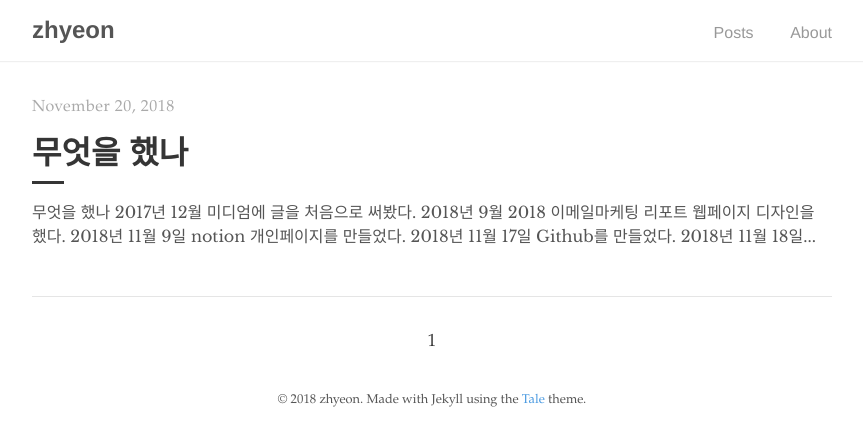
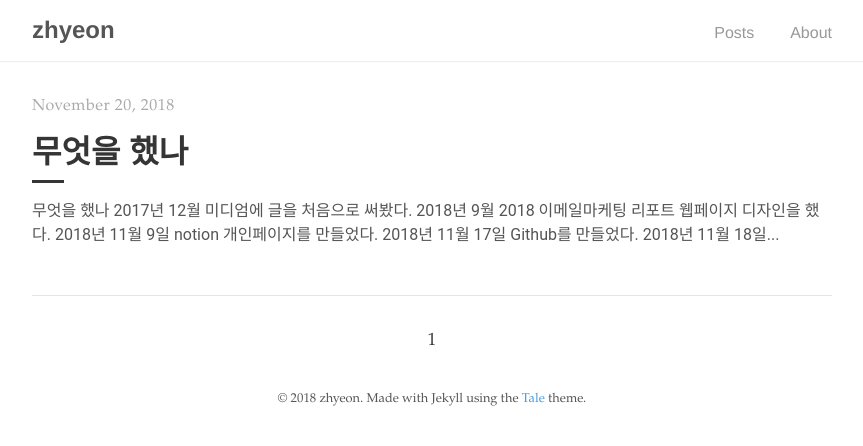
Before and after one commit to zhyeon/zhyeon.github.com, a Jekyll site: the page built from index.html, in a window 1280 px wide. Shown: the top 446 px of the page, without its empty margins (208-1071 px from the left). Built offline with Jekyll 4.4.1, drawn with Linux system fonts in a browser that asks for light colours; the list of posts is cut into pages by our own code.

Commit message:
font change

```diff
--- a/_sass/tale/_base.scss
+++ b/_sass/tale/_base.scss
@@ -11,7 +11,7 @@ body {
 }
 
 html {
-  font-family: $serif-primary;
+  font-family: 'Roboto', 'Noto Sans KR', sans-serif;
   font-size: 14px;
   overflow-y: scroll;
 
```
Also changed, not shown: 1 other file.
